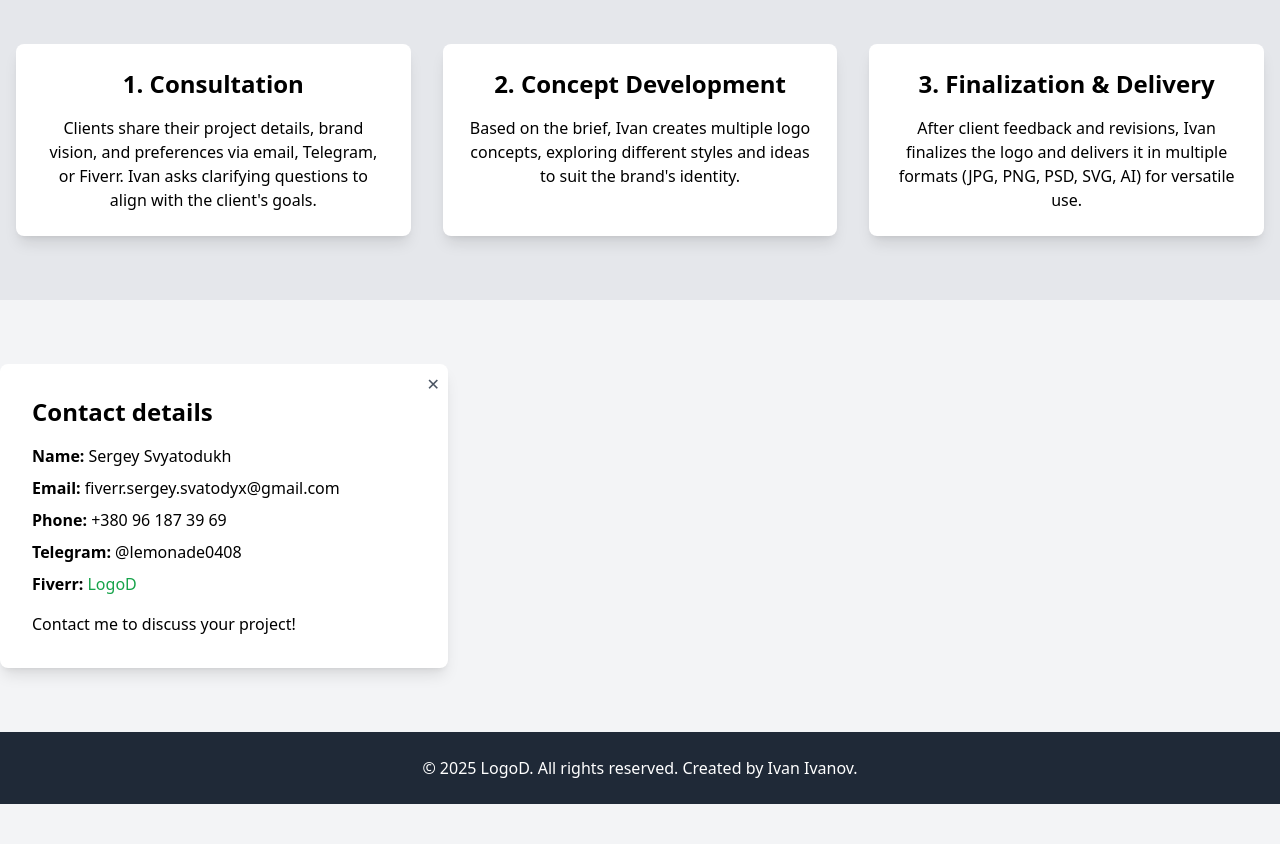
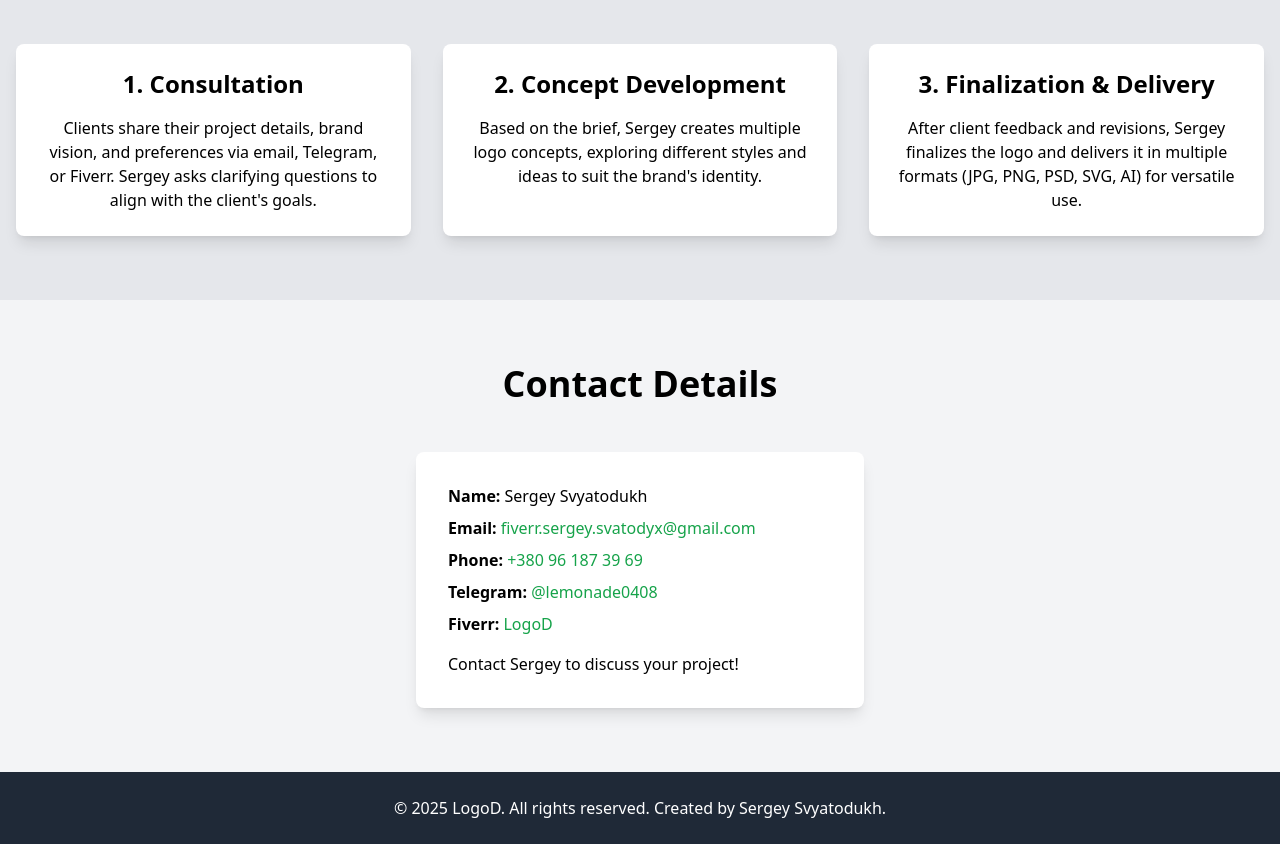
Before and after one commit to Mavox-ID/LogoD, a plain HTML site: page wiki/index.html in a window 1280 px wide. Shown: the part 1012-1856 px from the top of the page. Before the commit the page ends 1816 px from the top, so only its background shows below. Drawn offline with nearby package versions, Linux system fonts and the light colour scheme.

Commit message:
Update Wiki (R.S Error end Ws.Warning!)

```diff
--- a/wiki/index.html
+++ b/wiki/index.html
@@ -4,9 +4,9 @@
     <meta charset="UTF-8">
     <meta name="viewport" content="width=device-width, initial-scale=1.0">
     <title>LogoD - Wiki</title>
-    <meta name="description" content="LogoD is a professional logo design service by Ivan Ivanov, creating unique and memorable logos for businesses worldwide.">
-    <meta name="keywords" content="LogoD, logo design, graphic design, branding, Ivan Ivanov">
-    <link rel="icon" href="logod.png" type="image/x-icon">
+    <meta name="description" content="LogoD is a professional logo design service by Sergey Svyatodukh, creating unique and memorable logos for businesses worldwide.">
+    <meta name="keywords" content="LogoD, logo design, graphic design, branding, Sergey Svyatodukh">
+    <link rel="icon" href="/logod.png" type="image/x-icon">
     <script src="https://cdn.tailwindcss.com"></script>
     <script src="https://cdnjs.cloudflare.com/ajax/libs/gsap/3.12.5/gsap.min.js"></script>
     <script src="https://cdnjs.cloudflare.com/ajax/libs/gsap/3.12.5/ScrollTrigger.min.js"></script>
@@ -21,9 +21,10 @@
     "name": "LogoD",
     "url": "https://logod.pp.ua/"
   },
-  "url": "https://www.logod.ru/wiki/index.html",
+  "url": "https://logod.pp.ua/wiki/index.html",
   "sameAs": [
-    "https://www.fiverr.com/sergey_svatodyx/high-quality-banner-cover-and-social-media-visuals?context_referrer=seller_page&ref_ctx_id=37045e7994554e10b79b15479a1245f9&pckg_id=1&pos=1&imp_id=c997d5ee-e8d9-41c1-a457-d1099e3239fd"
+    "https://www.fiverr.com/sergey_svatodyx/high-quality-banner-cover-and-social-media-visuals?context_referrer=seller_page&ref_ctx_id=37045e7994554e10b79b15479a1245f9&pckg_id=1&pos=1&imp_id=c997d5ee-e8d9-41c1-a457-d1099e3239fd",
+    "https://t.me/lemonade0408"
   ],
   "email": "fiverr.sergey.svatodyx@gmail.com",
   "telephone": "+380961873969"
@@ -45,7 +46,7 @@
     <section class="bg-gradient-to-r from-green-500 to-blue-500 text-white py-20">
         <div class="container mx-auto px-4 text-center">
             <h2 class="text-5xl font-bold mb-4">LogoD - Crafting Your Brand Identity</h2>
-            <p class="text-xl mb-8">Professional logo design service by Ivan Ivanov, dedicated to creating unique logos that make your brand stand out.</p>
+            <p class="text-xl mb-8">Professional logo design service by Sergey Svyatodukh, dedicated to creating unique logos that make your brand stand out.</p>
         </div>
     </section>
 
@@ -53,9 +54,9 @@
         <div class="container mx-auto px-4">
             <h2 class="text-4xl font-bold text-center mb-12">About LogoD</h2>
             <div class="bg-white p-8 rounded-lg shadow-lg">
-                <p class="text-lg mb-4">LogoD is a solo-run logo design service founded by Ivan Ivanov, a passionate graphic designer with over 5 years of experience in branding and visual identity creation. Based in Russia, LogoD serves clients globally, delivering custom logos that reflect the unique essence of each business.</p>
+                <p class="text-lg mb-4">LogoD is a solo-run logo design service founded by Sergey Svyatodukh, a passionate graphic designer with over 5 years of experience in branding and visual identity creation. Based in Ukraine, LogoD serves clients globally, delivering custom logos that reflect the unique essence of each business.</p>
                 <p class="text-lg mb-4">Specializing in a variety of styles—minimalist, retro, modern, and 3D—LogoD uses industry-standard tools like Adobe Illustrator and Photoshop to craft high-quality designs. The mission of LogoD is to empower businesses with memorable and professional logos that enhance brand recognition.</p>
-                <p class="text-lg">Ivan works closely with clients to understand their vision, ensuring each logo is tailored to their specific needs. LogoD has been featured on platforms like Fiverr, where Ivan has earned a reputation for reliability and creativity.</p>
+                <p class="text-lg">Sergey works closely with clients to understand their vision, ensuring each logo is tailored to their specific needs. LogoD has been featured on platforms like Fiverr, where Sergey has earned a reputation for reliability and creativity.</p>
             </div>
         </div>
     </section>
@@ -66,37 +67,37 @@
             <div class="grid grid-cols-1 md:grid-cols-3 gap-8">
                 <div class="bg-white p-6 rounded-lg shadow-lg text-center">
                     <h3 class="text-2xl font-semibold mb-4">1. Consultation</h3>
-                    <p>Clients share their project details, brand vision, and preferences via email, Telegram, or Fiverr. Ivan asks clarifying questions to align with the client's goals.</p>
+                    <p>Clients share their project details, brand vision, and preferences via email, Telegram, or Fiverr. Sergey asks clarifying questions to align with the client's goals.</p>
                 </div>
                 <div class="bg-white p-6 rounded-lg shadow-lg text-center">
                     <h3 class="text-2xl font-semibold mb-4">2. Concept Development</h3>
-                    <p>Based on the brief, Ivan creates multiple logo concepts, exploring different styles and ideas to suit the brand's identity.</p>
+                    <p>Based on the brief, Sergey creates multiple logo concepts, exploring different styles and ideas to suit the brand's identity.</p>
                 </div>
                 <div class="bg-white p-6 rounded-lg shadow-lg text-center">
                     <h3 class="text-2xl font-semibold mb-4">3. Finalization & Delivery</h3>
-                    <p>After client feedback and revisions, Ivan finalizes the logo and delivers it in multiple formats (JPG, PNG, PSD, SVG, AI) for versatile use.</p>
+                    <p>After client feedback and revisions, Sergey finalizes the logo and delivers it in multiple formats (JPG, PNG, PSD, SVG, AI) for versatile use.</p>
                 </div>
             </div>
         </div>
     </section>
 
     <section id="contact" class="py-16">
-        <div class="bg-white p-8 rounded-lg shadow-lg max-w-md w-full relative">
-            <button onclick="closeModal()" class="absolute top-2 right-2 text-gray-600 hover:text-gray-800">✕</button>
-            <h3 class="text-2xl font-bold mb-4">Contact details</h3>
-            <p class="mb-2"><strong>Name:</strong> Sergey Svyatodukh</p>
-            <p class="mb-2"><strong>Email:</strong> fiverr.sergey.svatodyx@gmail.com</p>
-            <p class="mb-2"><strong>Phone:</strong> +380 96 187 39 69</p>
-            <p class="mb-2"><strong>Telegram:</strong> @lemonade0408</p>
-            <p class="mb-2"><strong>Fiverr:</strong> <a href="https://www.fiverr.com/sergey_svatodyx/high-quality-banner-cover-and-social-media-visuals?context_referrer=seller_page&ref_ctx_id=37045e7994554e10b79b15479a1245f9&pckg_id=1&pos=1&imp_id=c997d5ee-e8d9-41c1-a457-d1099e3239fd" target="_blank" class="text-green-600 hover:underline">LogoD</a></p>
-            <p class="mt-4">Contact me to discuss your project!</p>
-        </div>
+        <div class="container mx-auto px-4">
+            <h2 class="text-4xl font-bold text-center mb-12">Contact Details</h2>
+            <div class="bg-white p-8 rounded-lg shadow-lg max-w-md mx-auto">
+                <p class="mb-2"><strong>Name:</strong> Sergey Svyatodukh</p>
+                <p class="mb-2"><strong>Email:</strong> <a href="mailto:fiverr.sergey.svatodyx@gmail.com" class="text-green-600 hover:underline">fiverr.sergey.svatodyx@gmail.com</a></p>
+                <p class="mb-2"><strong>Phone:</strong> <a href="tel:+380961873969" class="text-green-600 hover:underline">+380 96 187 39 69</a></p>
+                <p class="mb-2"><strong>Telegram:</strong> <a href="https://t.me/lemonade0408" target="_blank" class="text-green-600 hover:underline">@lemonade0408</a></p>
+                <p class="mb-2"><strong>Fiverr:</strong> <a href="https://www.fiverr.com/sergey_svatodyx/high-quality-banner-cover-and-social-media-visuals?context_referrer=seller_page&ref_ctx_id=37045e7994554e10b79b15479a1245f9&pckg_id=1&pos=1&imp_id=c997d5ee-e8d9-41c1-a457-d1099e3239fd" target="_blank" class="text-green-600 hover:underline">LogoD</a></p>
+                <p class="mt-4">Contact Sergey to discuss your project!</p>
+            </div>
         </div>
     </section>
 
     <footer class="bg-gray-800 text-white py-6">
         <div class="container mx-auto px-4 text-center">
-            <p>© 2025 LogoD. All rights reserved. Created by Ivan Ivanov.</p>
+            <p>© 2025 LogoD. All rights reserved. Created by Sergey Svyatodukh.</p>
         </div>
     </footer>
 
```
